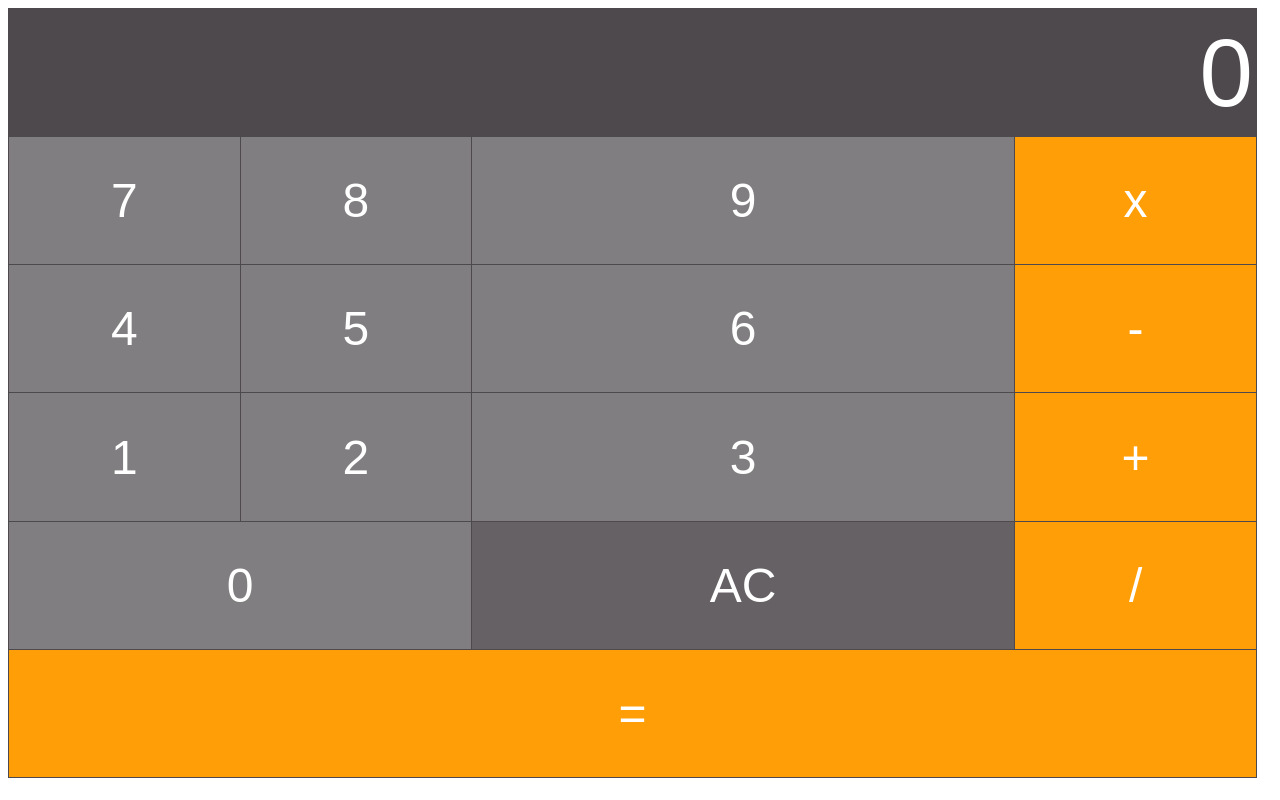
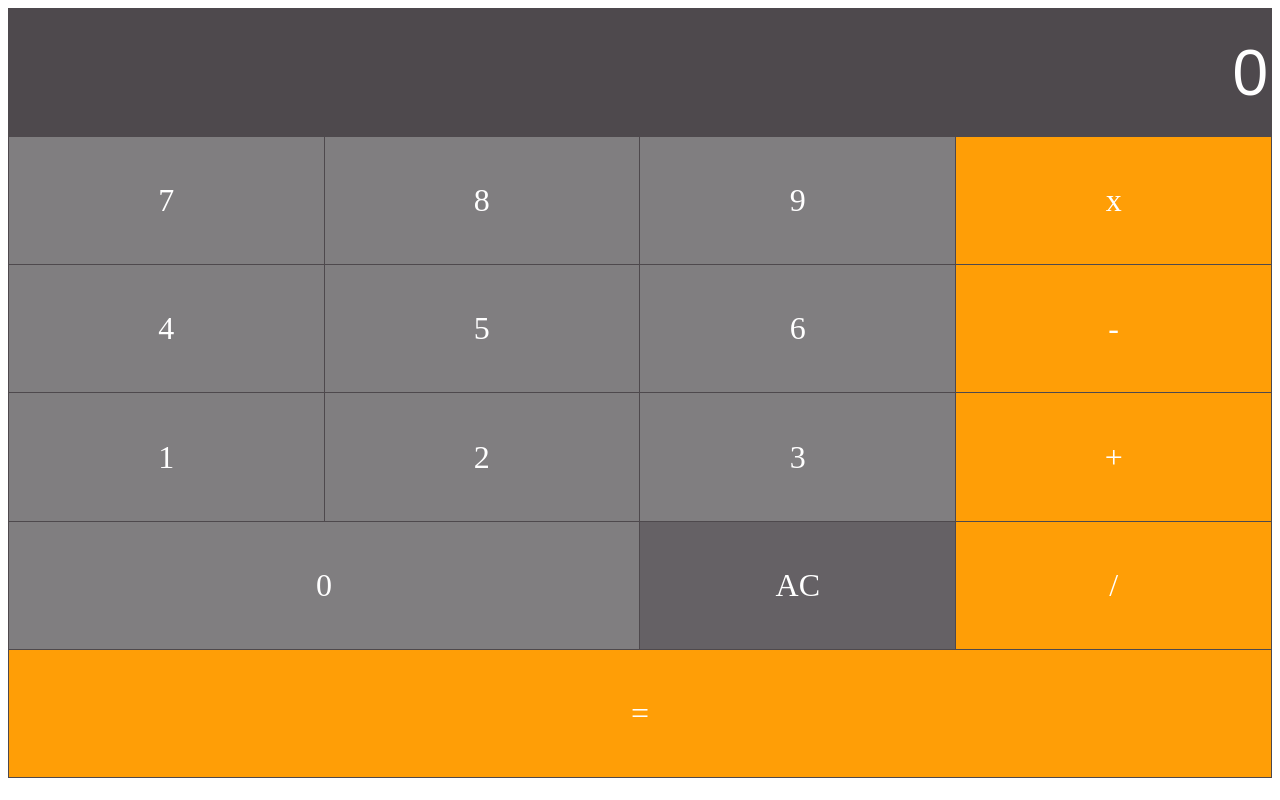
Before and after one commit to mokgarab-ITvarsity/Module-12-Assessment-2-, a plain HTML site: page index.html in a window 1280 px wide. Drawn offline with Linux system fonts and the light colour scheme.

Commit message:
Update style.css

```diff
--- a/style.css
+++ b/style.css
@@ -2,36 +2,35 @@ table{
     color: #fff;
     text-align: center;
     border-collapse: collapse;
-    font: normal 3em Arial, Helvetica, sans-serif;
+    font-family: 3em Arial, Helvetica, sans-serif;
 }
 
 tr{
     height: 16.02vh;
     background-color: #4e494d;
+    font-size: 2em;
+
 }
 
 td{
-    width: 25vm;
-    border: 1px solid #4e494d
+    width: 25vw;
+    border: 1px solid #4e494d;
 }
-
 #inputBox{
     background-color: #4e494d;
     text-align: right;
     width: 100%;
     font-size: 2em;
-    color:#fff;
-    border:0px;
+    color: #fff;
+    border: 0px;
 }
-
 .digitButton{
     background-color: #807e80;
 }
-
 .operatorButton{
     background-color: #ff9e06;
+
 }
-
 .ACButton{
     background-color: #656165;
 }
```
